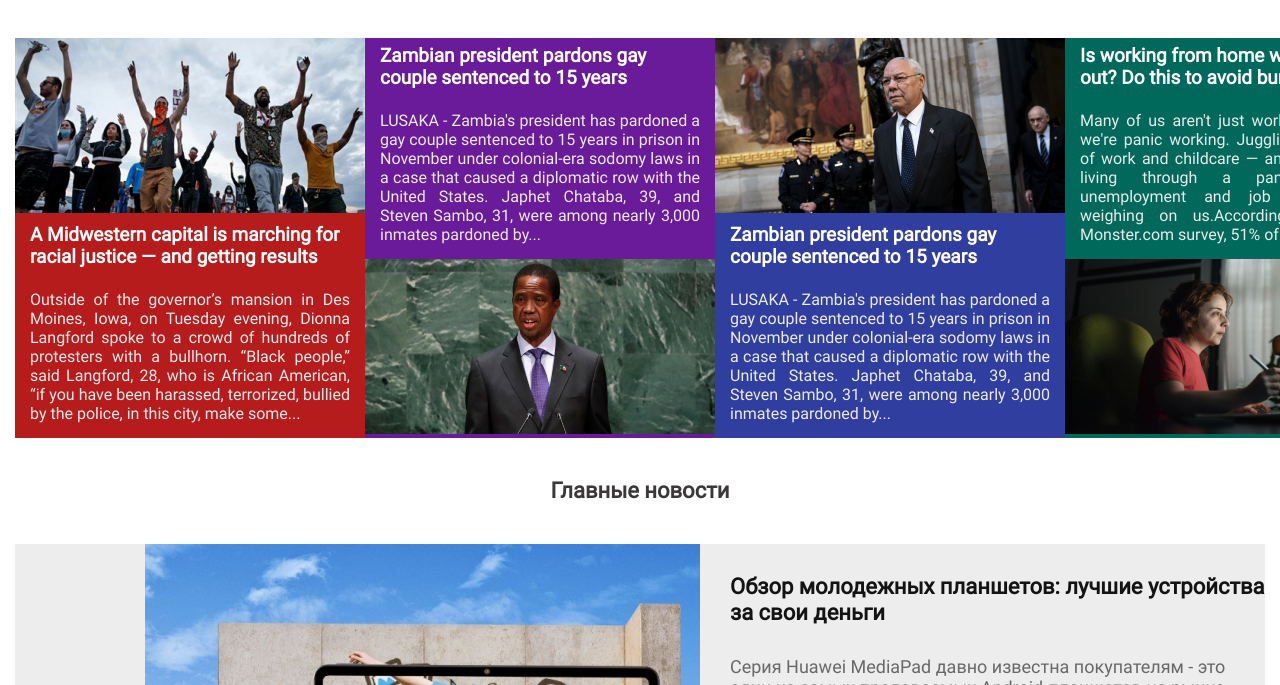
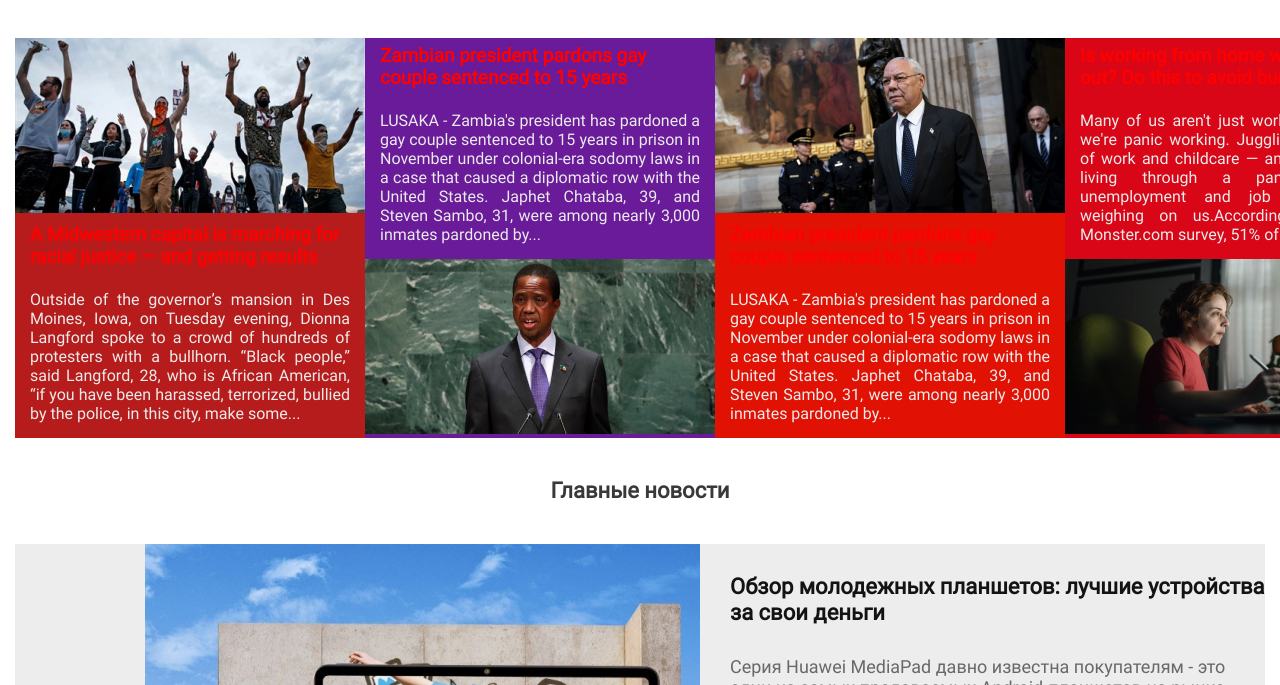
Before and after one commit to xalilullohdamanov/TheNewWeb, a plain HTML site: page index.html in a window 1280 px wide. Shown: the part 415-1100 px from the top of the page. Drawn offline with Linux system fonts and the light colour scheme.

Commit message:
first commit

```diff
--- a/main/main.css
+++ b/main/main.css
@@ -61,16 +61,16 @@ color: #000000;
     background: #6A1B9A;
 }
 .header__nav3{
-    background: #303F9F;
+    background: #e11203;
 }
 .header__nav4{
-    background: #00695C;
+    background: #d80617;
 }
 .title__header{
     font-weight: 700;
 font-size: 19px;
 line-height: 22px;
-color: #FFFFFF;
+color: #ff0000;
 padding: 7px 15px;
 }
 
```
